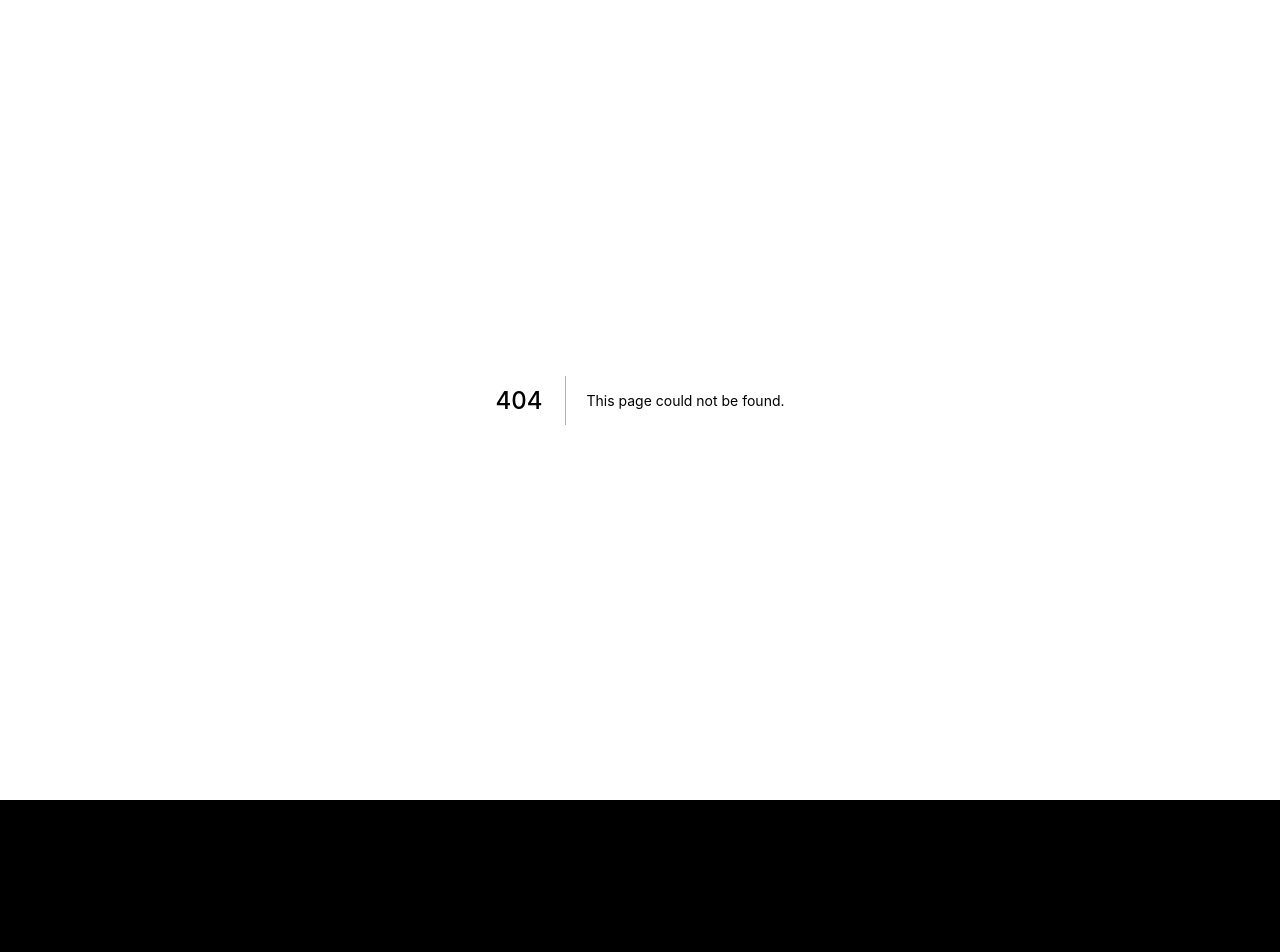
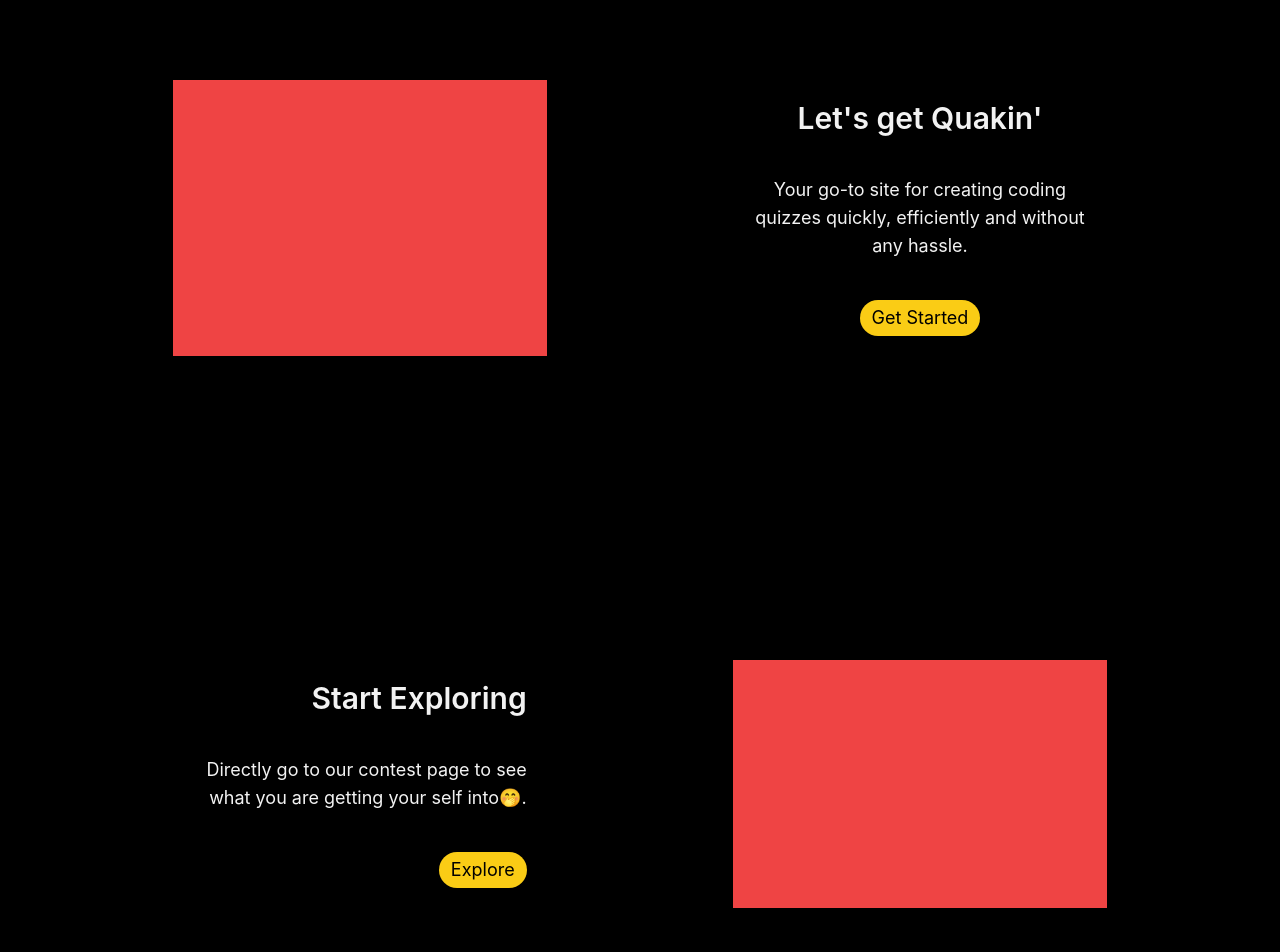
Before and after one commit to JustinArpitIndwar/ultra-cosmic, a Next.js app: page /home in a window 1280 px wide. Before the commit this address had no page. Shown: the top 952 px of the page. Before the commit the page ends 800 px from the top, so only its background shows below. Built offline with nearby package versions, Linux system fonts and the light colour scheme.

Commit message:
home page done

```diff
--- /dev/null
+++ b/pages/home.js
@@ -0,0 +1,37 @@
+export default function HomePage(){
+    return(
+        <>
+        <div className="flex justify-around p-20 ">
+
+
+            <div className="bg-red-500 min-h-[10rem] basis-1/3">
+
+            </div>
+            <div className=" min-h-[10rem] basis-1/3 text-center p-5">
+                <div className="text-3xl font-semibold">Let's get Quakin'</div>
+                <div className="mt-10 text-lg">Your go-to site for creating coding quizzes quickly, efficiently and without any hassle. </div>
+                <button className="mt-10 text-lg bg-yellow-400 text-black px-3 py-1 rounded-full">Get Started</button>
+            </div>
+        </div>
+
+
+
+        <div className="flex flex-row-reverse justify-around p-20 my-36 ">
+
+        <div className="bg-red-500 min-h-[10rem] basis-1/3">
+
+        </div>
+        <div className=" min-h-[10rem] basis-1/3 text-right p-5">
+            <div className="text-3xl font-semibold">Start Exploring</div>
+            <div className="mt-10 text-lg">Directly go to our contest page to see what you are getting your self into🤭. </div>
+            <button className="mt-10 text-lg bg-yellow-400 text-black px-3 py-1 rounded-full">Explore</button>
+        </div>
+        </div>
+
+        <div className="text-center ">
+            <div className="text-3xl font-semibold text-center">Top Contributors</div>
+            <div className="min-h-[15rem] mt-5"></div>
+        </div>
+        </>
+    )
+}
```
